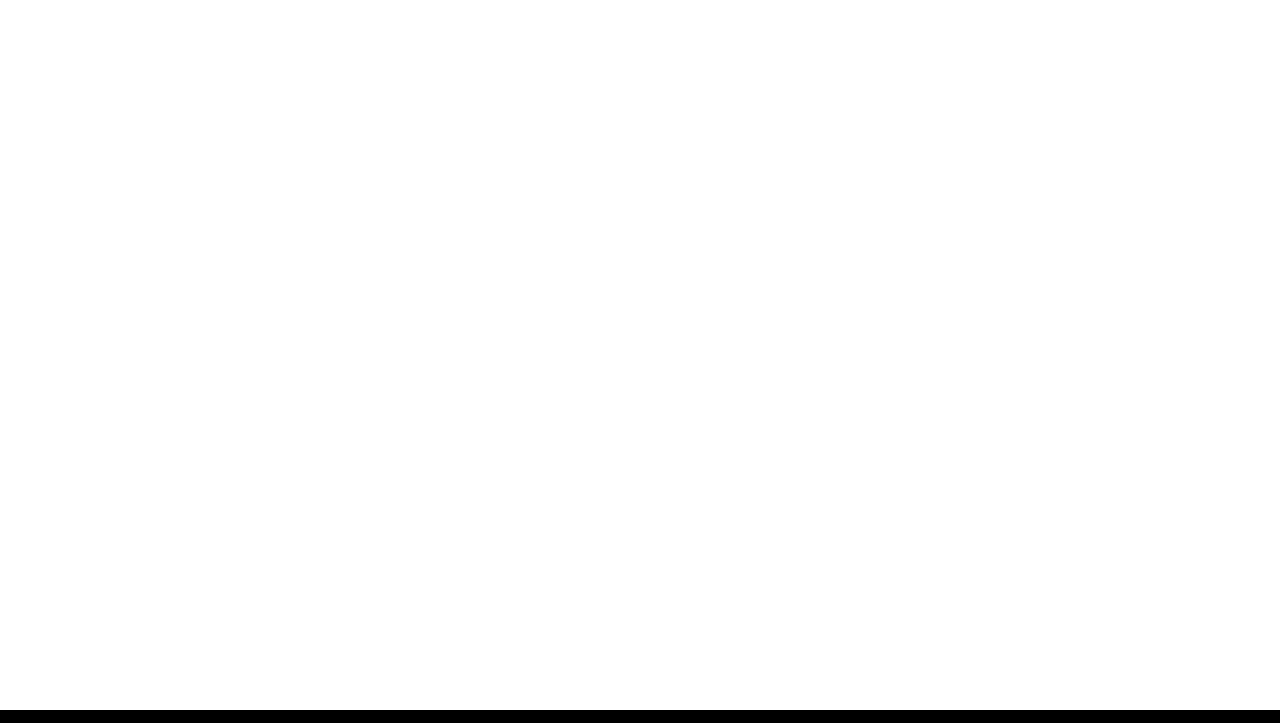
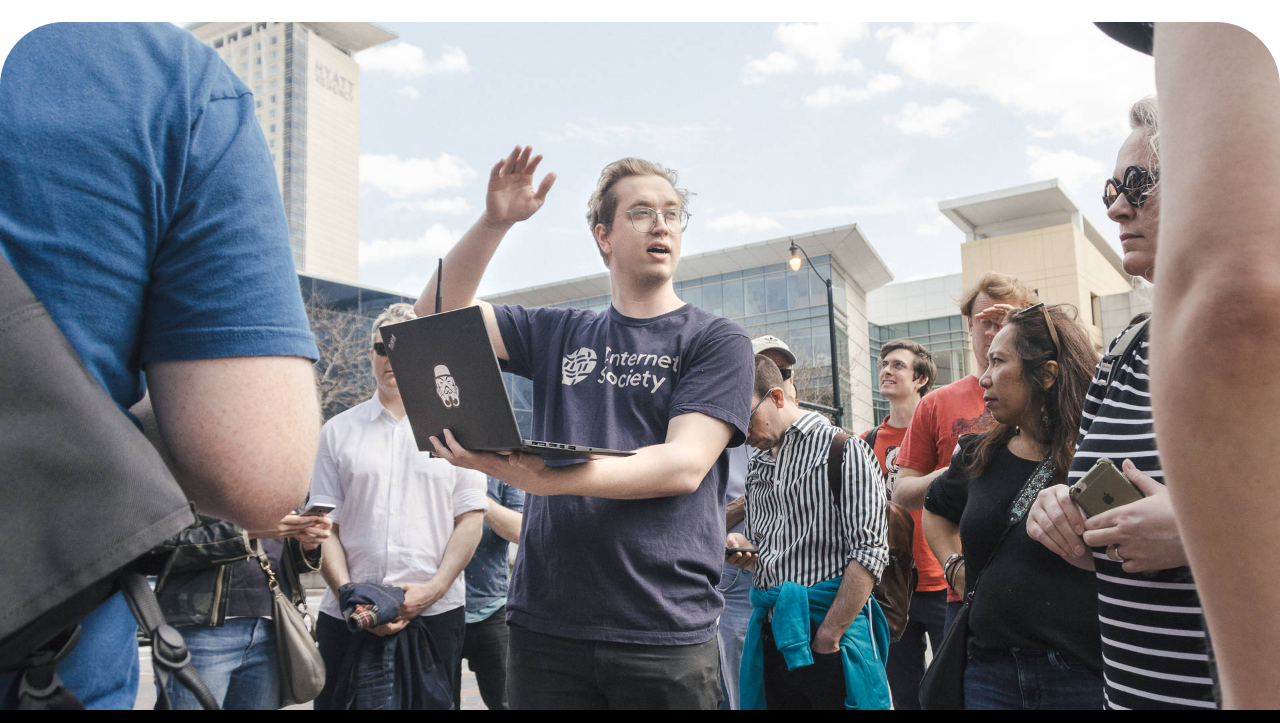
Before and after one commit to netizenorg/sxn, a plain HTML site: page index.html in a window 1280 px wide. Shown: the part 90-813 px from the top of the page. Drawn offline with Linux system fonts and the light colour scheme; the site is published under a folder, as on GitHub Pages, so addresses that start at the root find nothing; a script that the page names is missing; a web font is replaced by a local one.

Commit message:
path fix

```diff
--- a/css/styles.css
+++ b/css/styles.css
@@ -64,7 +64,7 @@ header nav span:hover {
 #splash {
   position: relative;
 
-  background-image: url('/images/walking-tour/netwalkingtour4.jpg');
+  background-image: url('../images/walking-tour/netwalkingtour4.jpg');
   background-size: cover; /* Ensures the image covers the entire element */
   background-position: center; /* Centers the image */
   background-repeat: no-repeat; /* Prevents tiling */
```
